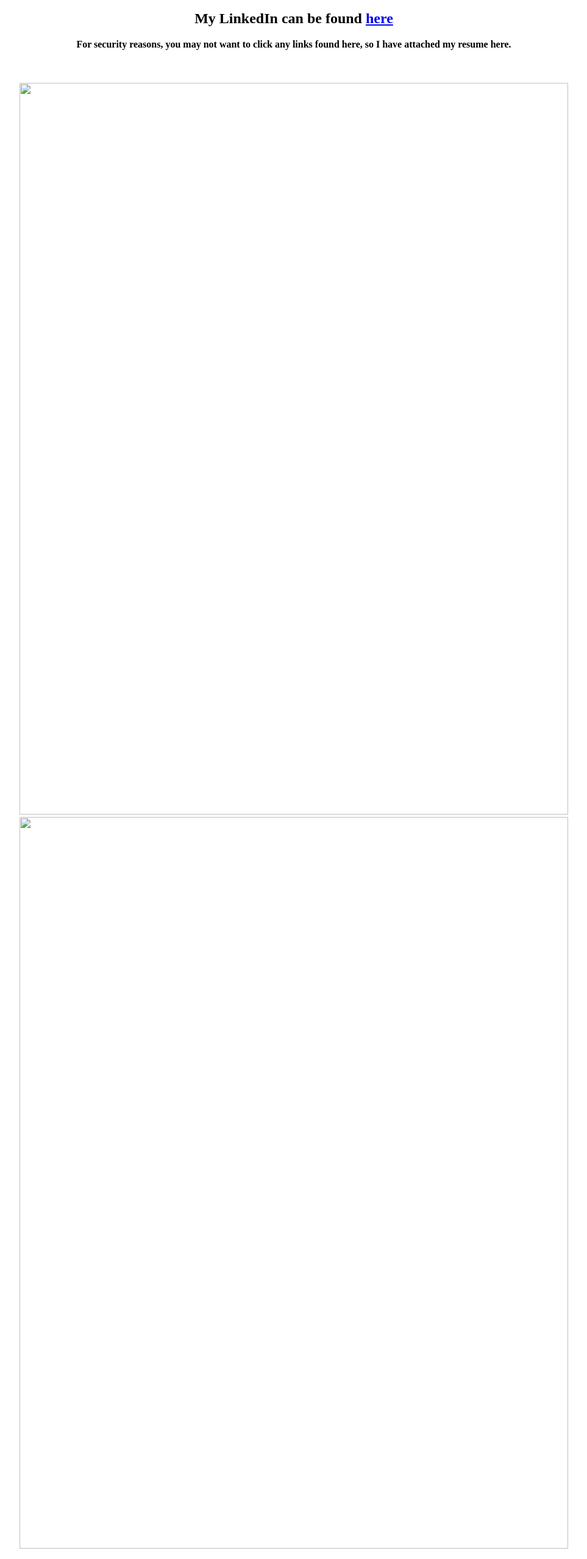
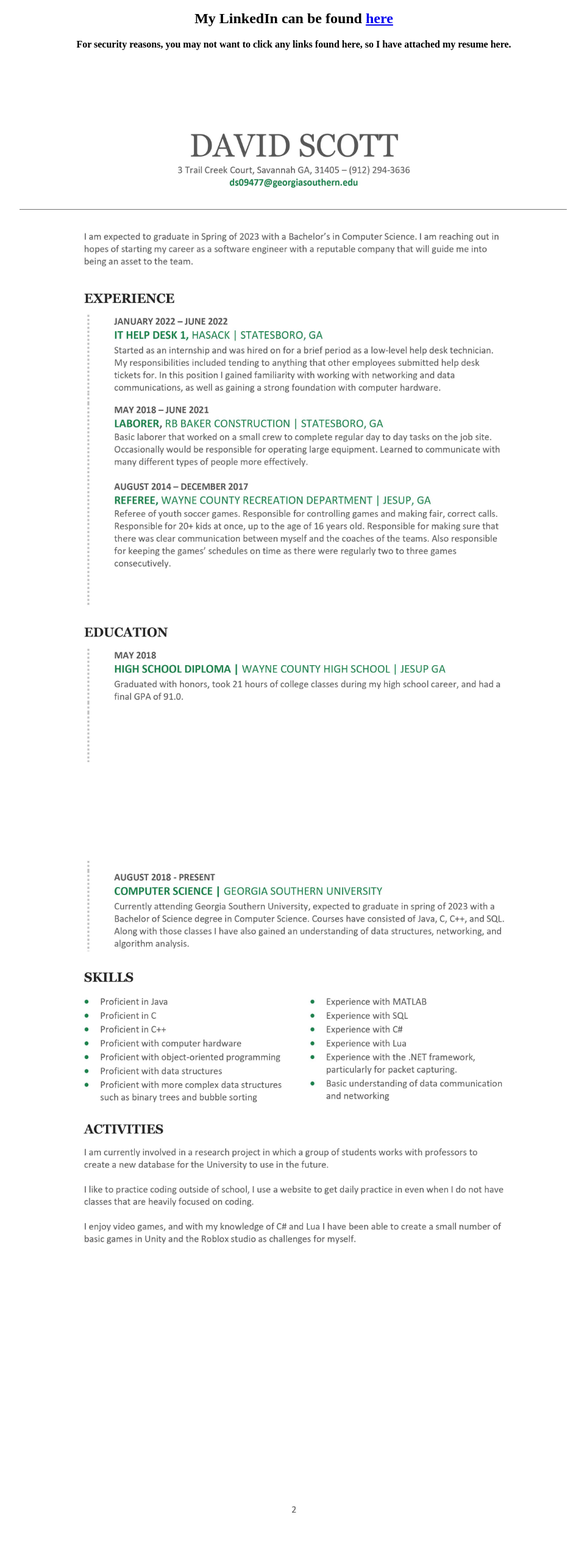
Before and after one commit to DScott2018/ApplicationInfo, a plain HTML site: page index.html in a window 1280 px wide. Shown: the part 183-2740 px from the top of the page at 61% size, without its empty margins (158-1121 px from the left). Drawn offline with Linux system fonts and the light colour scheme; files whose address does not match are found by name.

Commit message:
Update index.html

```diff
--- a/index.html
+++ b/index.html
@@ -24,10 +24,10 @@
         <br />
         <br />
         <center>
-           <img src=".C:\Users\davys\Desktop\website\0001.png" width="900" height="1200">
+           <img src="C:\Users\davys\Desktop\website\0001.png" width="900" height="1200">
         </center>
         <center>
-            <img src=".C:\Users\davys\Desktop\website\0002.png" width="900" height="1200" >
+            <img src="C:\Users\davys\Desktop\website\0002.png" width="900" height="1200" >
         </center>
 
         <p>
```
